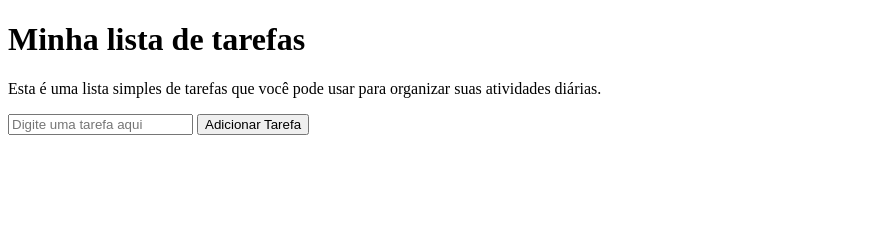
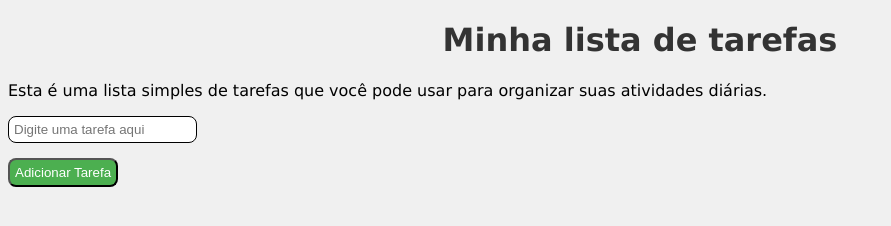
Before and after one commit to RuvianFabrin/projeto-lista-tarefas, a plain HTML site: page index.html in a window 1280 px wide. Shown: the whole page, without its empty margins (0-891 px from the left). Drawn offline with Linux system fonts and the light colour scheme.

Commit message:
Enfeitando com CSS

```diff
--- /dev/null
+++ b/estilo.css
@@ -0,0 +1,24 @@
+body {
+  background-color: #f0f0f0; /* Um cinza bem clarinho */
+  font-family: Verdana, Geneva, Tahoma, sans-serif;
+}
+h1 {
+    text-align: center;
+    color: #333; /* Um cinza escuro */
+}
+
+/* Borda no <input> */
+input {
+     border: 1px solid #000;
+    border-radius: 8px;
+    margin-bottom: 15px; /* Espaçamento abaixo do input */
+    padding: 5px; /* Espaçamento interno */
+}
+
+/* Fundo e texto do <button> */
+button {
+    background-color: #4CAF50;   /* cor de fundo desejada */
+    color: white;                /* cor do texto */
+    border-radius: 8px;
+    padding: 5px; /* Espaçamento interno */
+}
--- a/index.html
+++ b/index.html
@@ -1,9 +1,13 @@
 <!DOCTYPE html>
 <title>Minha lista de tarefas</title>
+<head>
+    <meta charset="UTF-8">
+    <meta name="viewport" content="width=device-width, initial-scale=1.0">
+    <link rel="stylesheet" href="estilo.css">
 <body>
     <h1>Minha lista de tarefas</h1>
     <p>Esta é uma lista simples de tarefas que você pode usar para organizar suas atividades diárias.</p>
-    <input type="text" placeholder="Digite uma tarefa aqui" />
+    <input type="text" placeholder="Digite uma tarefa aqui" /><br>
     <button onclick="alert('Tarefa adicionada!')">Adicionar Tarefa</button>
 </body>
 </html>
```
